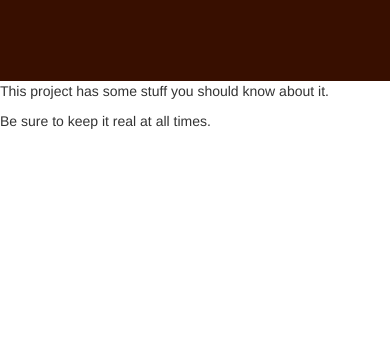
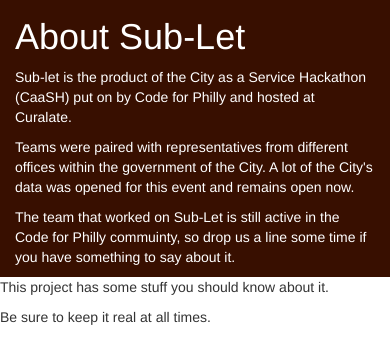
Before and after one commit to Mac-lp3/Imminently-Dangerous, a website: page partials/template.html in a window 390 px wide. Shown: the part 703-1040 px from the top of the page. Before the commit the page ends 844 px from the top, so only its background shows below. Drawn offline with Linux system fonts and the light colour scheme; files that its build step writes are made by us from their sources; files whose address does not match are found by name.

Commit message:
added initial version of about us block

```diff
--- a/partials/template.html
+++ b/partials/template.html
@@ -38,7 +38,27 @@
 				</div>
 
 			</section>
-			<section class="content-block"></section>
+			<section class="content-block">
+
+				<div class="about-wrapper">
+					<div class="col-md-5">
+
+						<h1>About Sub-Let</h1>
+
+					</div>
+
+					<div class="col-md-7">
+
+						<p>Sub-let is the product of the City as a Service Hackathon (CaaSH) put on by Code for Philly and hosted at Curalate.</p>
+
+						<p>Teams were paired with representatives from different offices within the government of the City. A lot of the City's data was opened for this event and remains open now.</p>
+
+						<p>The team that worked on Sub-Let is still active in the Code for Philly commuinty, so drop us a line some time if you have something to say about it.</p>
+
+					</div>
+				</div>
+
+			</section>
 			<section class="content-block"></section>
 
 		</main>
--- a/static/css/sub-let.css
+++ b/static/css/sub-let.css
@@ -58,3 +58,7 @@
 .tri-copy {
 	text-align: justify;
 }
+
+.about-wrapper {
+	color: white;
+}
```
